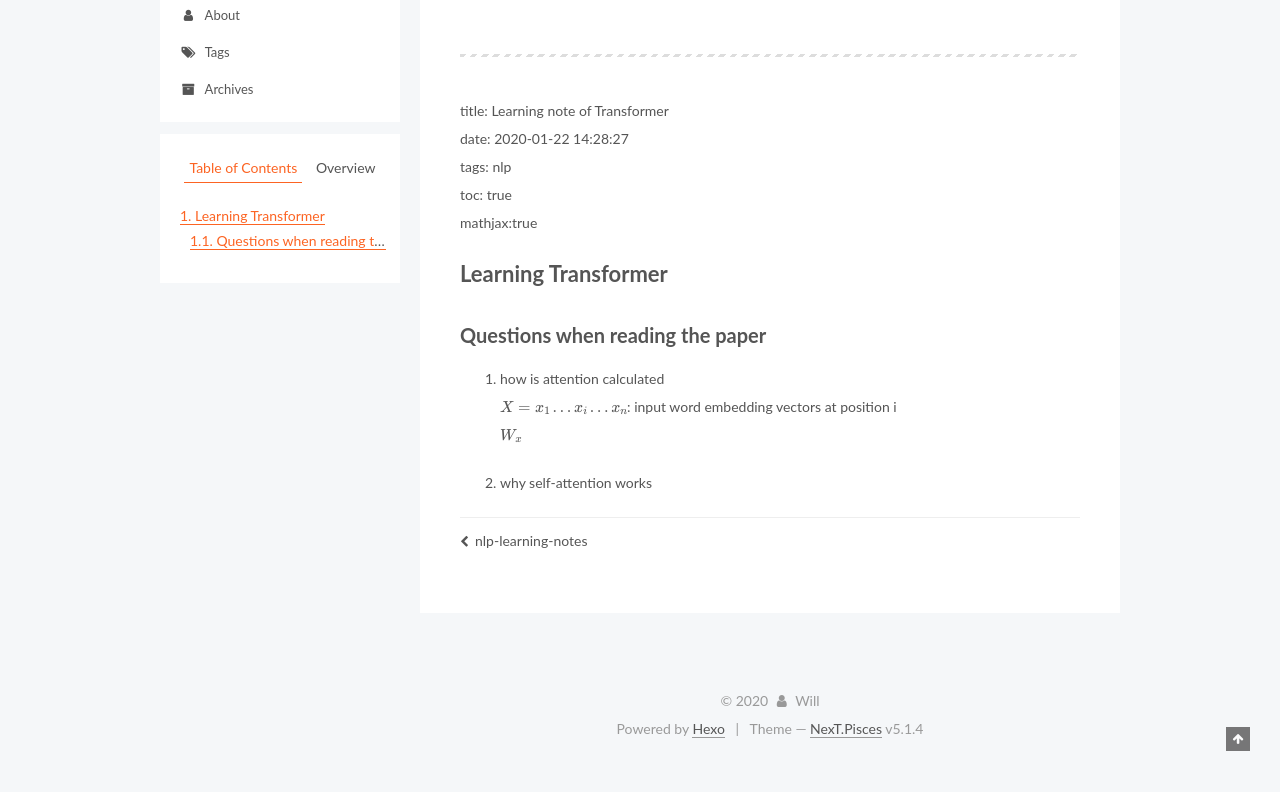
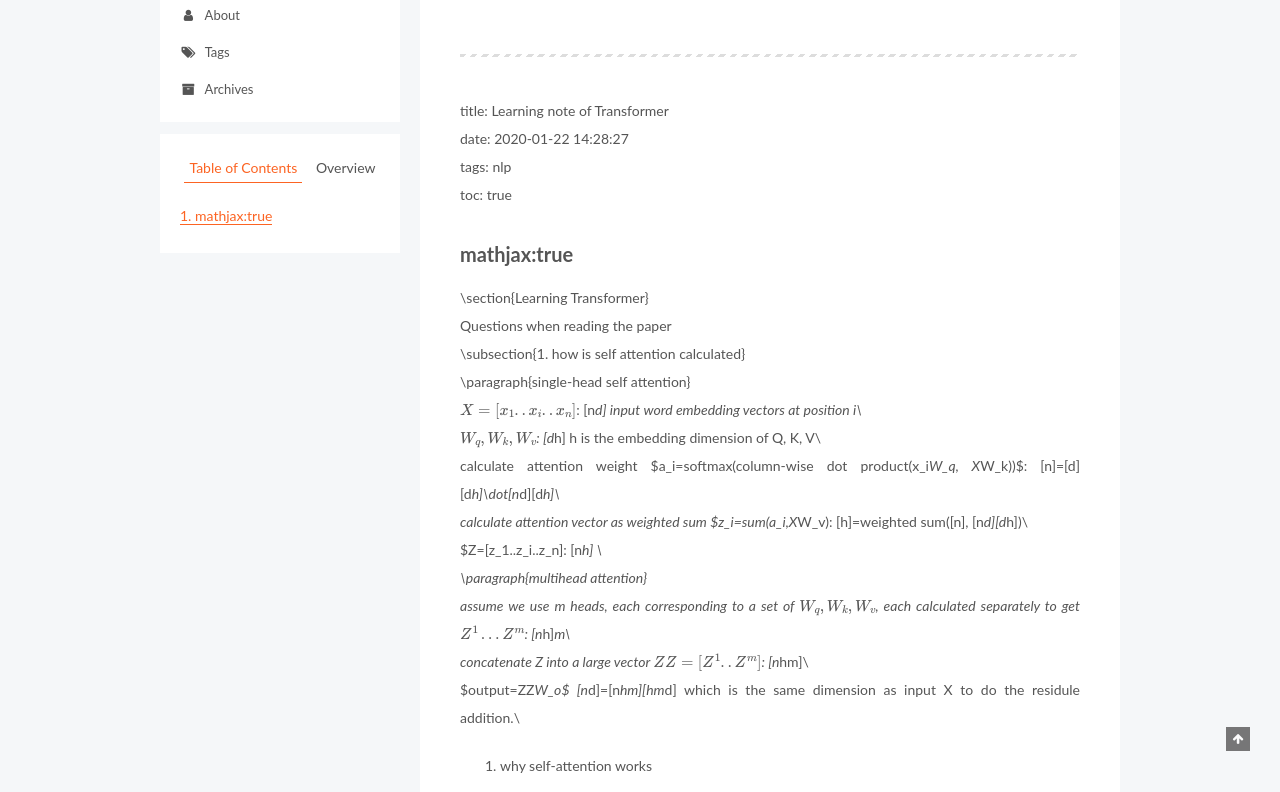
Before and after one commit to hanweiWill/hanweiWill.github.io, a plain HTML site: page 2020/01/22/Transformer/index.html in a window 1280 px wide. Shown: the part 149-941 px from the top of the page. Before the commit the page ends 912 px from the top, so only its background shows below. Drawn offline with nearby package versions, Linux system fonts and the light colour scheme; some packages are replaced by stand-ins of ours.

Commit message:
Site updated: 2020-01-22 16:13:53

```diff
--- a/2020/01/22/Transformer/index.html
+++ b/2020/01/22/Transformer/index.html
@@ -79,15 +79,15 @@
 
 
 
-<meta name="description" content="title: Learning note of Transformerdate: 2020-01-22 14:28:27tags: nlptoc: truemathjax:true Learning TransformerQuestions when reading the paper how is attention calculated$X&#x3D;{x_1…x_i…x_n}$: input wor">
+<meta name="description" content="title: Learning note of Transformerdate: 2020-01-22 14:28:27tags: nlptoc: true mathjax:true\section{Learning Transformer}Questions when reading the paper\subsection{1. how is self attention calculate">
 <meta property="og:type" content="article">
 <meta property="og:title" content="Transformer">
 <meta property="og:url" content="http://yoursite.com/2020/01/22/Transformer/index.html">
 <meta property="og:site_name" content="CV&amp;NLP">
-<meta property="og:description" content="title: Learning note of Transformerdate: 2020-01-22 14:28:27tags: nlptoc: truemathjax:true Learning TransformerQuestions when reading the paper how is attention calculated$X&#x3D;{x_1…x_i…x_n}$: input wor">
+<meta property="og:description" content="title: Learning note of Transformerdate: 2020-01-22 14:28:27tags: nlptoc: true mathjax:true\section{Learning Transformer}Questions when reading the paper\subsection{1. how is self attention calculate">
 <meta property="og:locale" content="en_US">
 <meta property="article:published_time" content="2020-01-22T06:28:27.763Z">
-<meta property="article:modified_time" content="2020-01-22T07:20:32.120Z">
+<meta property="article:modified_time" content="2020-01-22T08:13:30.809Z">
 <meta property="article:author" content="Will">
 <meta name="twitter:card" content="summary">
 
@@ -320,12 +320,10 @@
 
 
         <hr>
-<p>title: Learning note of Transformer<br>date: 2020-01-22 14:28:27<br>tags: nlp<br>toc: true<br>mathjax:true</p>
-<h1 id="Learning-Transformer"><a href="#Learning-Transformer" class="headerlink" title="Learning Transformer"></a>Learning Transformer</h1><h2 id="Questions-when-reading-the-paper"><a href="#Questions-when-reading-the-paper" class="headerlink" title="Questions when reading the paper"></a>Questions when reading the paper</h2><ol>
-<li><p>how is attention calculated<br>$X={x_1…x_i…x_n}$: input word embedding vectors at position i<br>$W_x$</p>
-</li>
-<li><p>why self-attention works</p>
-</li>
+<p>title: Learning note of Transformer<br>date: 2020-01-22 14:28:27<br>tags: nlp<br>toc: true</p>
+<h2 id="mathjax-true"><a href="#mathjax-true" class="headerlink" title="mathjax:true"></a>mathjax:true</h2><p>\section{Learning Transformer}<br>Questions when reading the paper<br>\subsection{1. how is self attention calculated}<br>\paragraph{single-head self attention}<br>$X=[x_1..x_i..x_n]$: [n<em>d] input word embedding vectors at position i\\<br>$W_q, W_k, W_v$: [d</em>h] h is the embedding dimension of Q, K, V\\<br>calculate attention weight $a_i=softmax(column-wise dot product(x_i<em>W_q, X</em>W_k))$: [n]=[d][d<em>h]\dot[n</em>d][d<em>h]\\<br>calculate attention vector as weighted sum $z_i=sum(a_i,X</em>W_v): [h]=weighted sum([n], [n<em>d][d</em>h])\\<br>$Z=[z_1..z_i..z_n]: [n<em>h] \\<br>\paragraph{multihead attention}<br>assume we use m heads, each corresponding to a set of $W_q,W_k,W_v$, each calculated separately to get $Z^1…Z^m$: [n</em>h]<em>m\\<br>concatenate Z into a large vector $ZZ=[Z^1..Z^m]$: [n</em>hm]\\<br>$output=ZZ<em>W_o$ [n</em>d]=[n<em>hm][hm</em>d] which is the same dimension as input X to do the residule addition.\\</p>
+<ol>
+<li>why self-attention works</li>
 </ol>
 
 
@@ -473,7 +471,7 @@
 
 
 
-              <div class="post-toc-content"><ol class="nav"><li class="nav-item nav-level-1"><a class="nav-link" href="#Learning-Transformer"><span class="nav-number">1.</span> <span class="nav-text">Learning Transformer</span></a><ol class="nav-child"><li class="nav-item nav-level-2"><a class="nav-link" href="#Questions-when-reading-the-paper"><span class="nav-number">1.1.</span> <span class="nav-text">Questions when reading the paper</span></a></li></ol></li></ol></div>
+              <div class="post-toc-content"><ol class="nav"><li class="nav-item nav-level-2"><a class="nav-link" href="#mathjax-true"><span class="nav-number">1.</span> <span class="nav-text">mathjax:true</span></a></li></ol></div>
 
 
           </div>
```
Also changed, not shown: index.html (+4 -6 lines).
